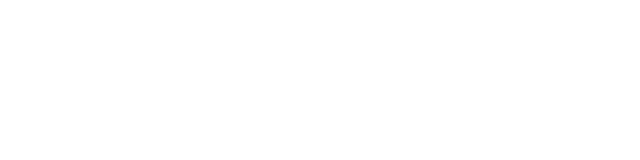
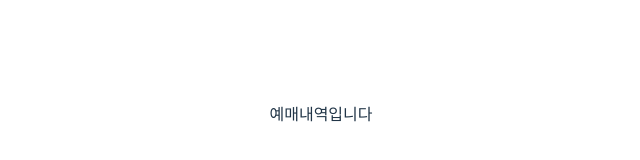
Before and after one commit to frontend-study-project/react-app-cinebooking, a React (Vite) app: page /print in a window 1280 px wide. Shown: the part 286-446 px from the top of the page, without its empty margins (319-959 px from the left). Built offline with nearby package versions, Linux system fonts and the light colour scheme.

Commit message:
feat: setting react router

```diff
--- a/package.json
+++ b/package.json
@@ -13,7 +13,8 @@
     "@reduxjs/toolkit": "^2.0.1",
     "react": "^18.2.0",
     "react-dom": "^18.2.0",
-    "react-redux": "^9.0.4"
+    "react-redux": "^9.0.4",
+    "react-router-dom": "^6.21.1"
   },
   "devDependencies": {
     "@types/react": "^18.2.43",
--- /dev/null
+++ b/src/components/pages/Booking.tsx
@@ -0,0 +1,9 @@
+const Booking = () => {
+
+  return (
+    <>
+      예매입니다
+    </>
+  )
+}
+export default Booking;
--- /dev/null
+++ b/src/components/pages/Home.tsx
@@ -0,0 +1,9 @@
+const Home = () => {
+
+  return (
+    <>
+      메인입니다
+    </>
+  )
+}
+export default Home;
--- /dev/null
+++ b/src/components/pages/Print.tsx
@@ -0,0 +1,9 @@
+const Print = () => {
+
+  return (
+    <>
+      예매내역입니다
+    </>
+  )
+}
+export default Print;
```
Also changed, not shown: src/App.tsx (+16 -1 lines), 1 other file (tests, documents, lock files or other folders).
